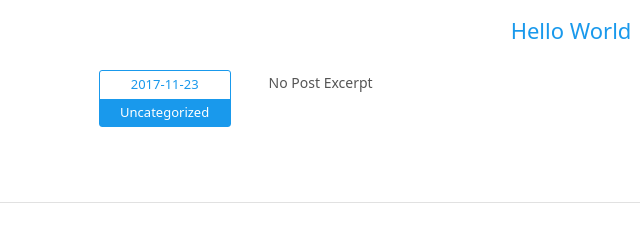
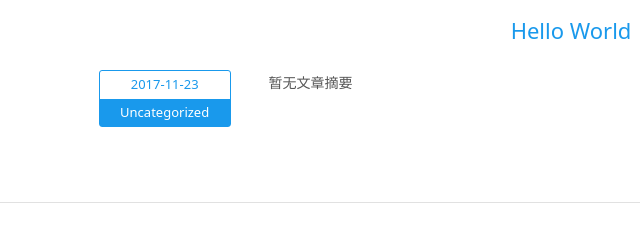
Before and after one commit to microvorld/microvorld.github.io, a plain HTML site: page index.html in a window 1280 px wide. Shown: the part 338-573 px from the top of the page, 69-709 px from the left. Drawn offline with Linux system fonts and the light colour scheme.

Commit message:
Site updated: 2017-11-23 17:55:25

```diff
--- a/index.html
+++ b/index.html
@@ -108,7 +108,7 @@
       </div>
     </div>
     <!-- Post Excerpt -->
-    <div class="excerpt typo">No Post Excerpt</div>
+    <div class="excerpt typo">暂无文章摘要</div>
     <!-- Post Tags -->
     <div class="tags">
 
```
Also changed, not shown: 2017/11/23/hello-world/index.html (+1 -1 lines).
